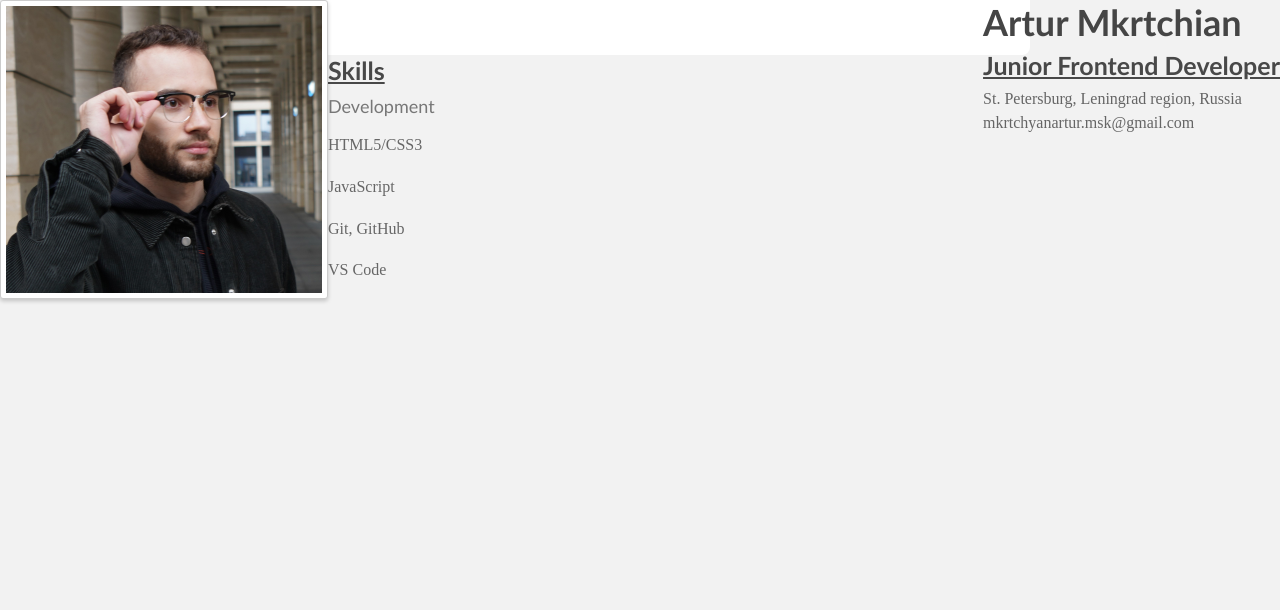
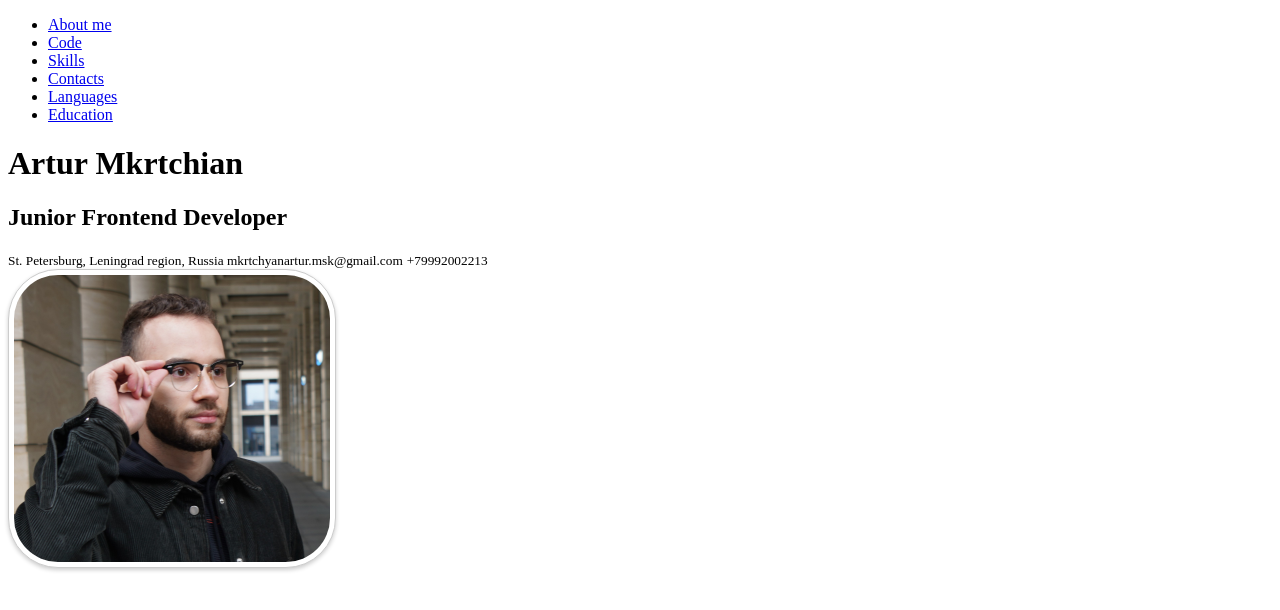
Before and after one commit to MrChian/rsschool-cv, a plain HTML site: page index.html in a window 1280 px wide. Drawn offline with Linux system fonts and the light colour scheme.

Commit message:
feat:add header menu

```diff
--- a/index.html
+++ b/index.html
@@ -11,8 +11,31 @@
 	<link href="https://fonts.googleapis.com/css2?family=Open+Sans:wght@300&family=Roboto:wght@100&display=swap" rel="stylesheet">
 </head>
 <body>
-	<header class="header№">
-		<div id="information">
+	<div class="wrap">
+		<header class="header.menu">
+			<nav class="header.content">
+				<ul class="header.menu__list">
+					<li class="header.menu__item">
+						<a href="#about" class="header-menu__link">About me</a>
+					</li>
+					<li class="header.menu__item">
+						<a href="#code" class="header.menu__link">Code</a>
+					</li>
+					<li class="header.menu__item">
+						<a href="#skills" class="header.menu__link">Skills</a>
+					</li>
+					<li class="header.menu__item">
+						<a href="#contacts" class="header.menu__link">Contacts</a>
+					</li>
+					<li class="header.menu__item">
+						<a href="#languages" class="header.menu_link">Languages</a>
+					</li>
+					<li class="header.menu__item">
+						<a href="#education" class="header.menu_link">Education</a>
+					</li>
+				</ul>
+			</nav>
+			<div class="information">
 				<h1><span itemprop="name">Artur Mkrtchian</span></h1>
 				<h2><span itemprop="job">Junior Frontend Developer</span></h2>
 				<small itemprop="address" itemscope itemtype="http://schema.org/PostalAddress">
@@ -21,23 +44,12 @@
 					<span itemprop="Country">Russia</span>
 				</small>
 				<small><span itemprop="email">mkrtchyanartur.msk@gmail.com</span></small>
+				<small><span itemprop="phonenumber">+79992002213</span></small>
 			</div>
-		<div id="picture">
+			<div class="picture">
 				<img src="/Image/Untitled.png" alt="MrChian" itemprop="image">
 			</div>
-		<div id="person" itemscope itemtype="http://schema.org/Person"></div>
 		</header>
-	<section id="skills" class="sksksk" itemscope itemtype="http://schema.org/ItemList">
-		<h2 itemprop="name">Skills</h2>
-		<section id="skills-right">
-			<h3 itemprop="about">Development</h3>
-			<ul>
-				<li itemprop="itemListElement">HTML5/CSS3</li>
-				<li itemprop="itemListElement">JavaScript</li>
-				<li itemprop="itemListElement">Git, GitHub</li>
-				<li itemprop="itemListElement">VS Code</li>
-			</ul>
-		</section>
-	</section>
+	</div>
 </body>
 </html>
--- a/style.css
+++ b/style.css
@@ -1,11 +1,7 @@
-header {
-  width: 100%;
-}
-
-#picture img {
+.picture img {
   -webkit-border-radius: 3px;
   -moz-border-radius: 3px;
-  border-radius: 3px;
+  border-radius: 50px;
   -webkit-box-shadow: 0 2px 4px rgba(0, 0, 0, 0.2);
   -moz-box-shadow: 0 2px 4px rgba(0, 0, 0, 0.2);
   box-shadow: 0 2px 4px rgba(0, 0, 0, 0.2);
@@ -13,155 +9,3 @@ header {
   border: 1px solid #ccc;
   padding: 5px;
 }
-
-#person {
-  margin: 0px 50px;
-  padding: 20px 40px;
-  padding-top: 35px;
-  background: #fff;
-  min-width: 260px;
-  max-width: 900px;
-  border-bottom-right-radius: 8px;
-  border-bottom-left-radius: 8px;
-  -webkit-border-bottom-left-radius: 8px;
-  -webkit-border-bottom-rightright-radius: 8px;
-  -moz-border-radius-bottomleft: 8px;
-  -moz-border-radius-bottomright: 8px;
-}
-
-#information {
-  float: right;
-  margin-bottom: 12px;
-}
-
-#picture {
-  float: left;
-}
-
-* {
-  margin: 0;
-  padding: 0;
-}
-
-html {
-  height: 101%;
-}
-
-body {
-  background: #f2f2f2;
-  font-size: 62.5%;
-  padding-bottom: 65px;
-}
-
-h1 {
-  font-family: "Simonetta", "Trebuchet MS", Arial, sans-serif;
-  color: #454545;
-  font-size: 3.6em;
-  margin-bottom: 6px;
-}
-
-h2 {
-  font-family: "Simonetta", "Trebuchet MS", Arial, sans-serif;
-  color: #484848;
-  font-size: 2.5em;
-  margin-bottom: 10px;
-  text-decoration: underline;
-}
-
-h3 {
-  font-family: "Trebuchet MS", Verdana, Arial, sans-serif;
-  color: #777; font-weight: normal;
-  font-size: 1.8em;
-  margin-bottom: 10px;
-}
-
-p {
-  font-family: "Balthazar", "Droid Serif", Times New Roman, serif;
-  color: #565656;
-  font-size: 1.8em;
-  line-height: 1.4em;
-  margin-bottom: 15px;
-  padding-left: 35px;
-}
-
-small {
-  font-family: "Balthazar", serif;
-  color: #656565;
-  font-size: 1.6em;
-  display: block;
-  margin-bottom: 6px;
-}
-
-ul {
-  display: block;
-  list-style: none;
-}
-
-ul li {
-  padding-left: 45px;
-  list-style-type: none;
-  vertical-align: top;
-  background: 25px 5px no-repeat;
-  margin-bottom: 5px; font-family: "Balthazar", serif;
-  color: #666;
-  font-size: 1.6em;
-  line-height: 2.3em;
-}
-
-img {
-  border: 0;
-  max-width: 100%;
-}
-
-a {
-  color: #5582d6;
-  text-decoration: none;
-}
-
-a:hover {
-  text-decoration: underline;
-}
-
-@media only screen and (max-width: 740px)
-{
-  h1 {
-    font-size: 4.5em;
-  }
-  h3 {
-    font-size: 2.2em;
-  }
-  h2 {
-    display: block;
-    text-align: center;
-  }
-  #information {
-    float: none;
-    display: block;
-    text-align: center; }
-  #picture {
-      float: none;
-      display: block;
-      text-align: center;
-  }
-  #person {
-    padding: 20px 15px;
-  }
-  p {
-    padding: 0;
-  }
-}
-
-@media only screen and (max-width: 570px)
-{
-  ul li {
-      display: inline-block;
-      padding-left: 15px;
-      width: 140px;
-      background-position: -5px 0px;
-      margin-right: 6px;
-      line-height: 1.7em;
-  }
-  #skills-right {
-    margin-bottom: 15px;
-  }
-}
```
Lines whose indentation alone changed are shown as unchanged.
